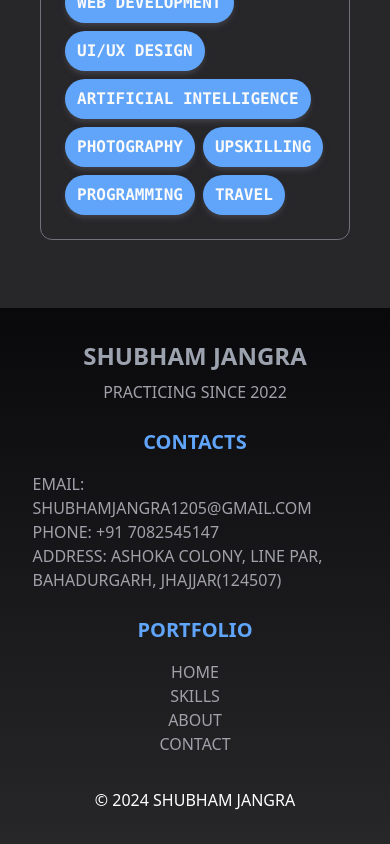
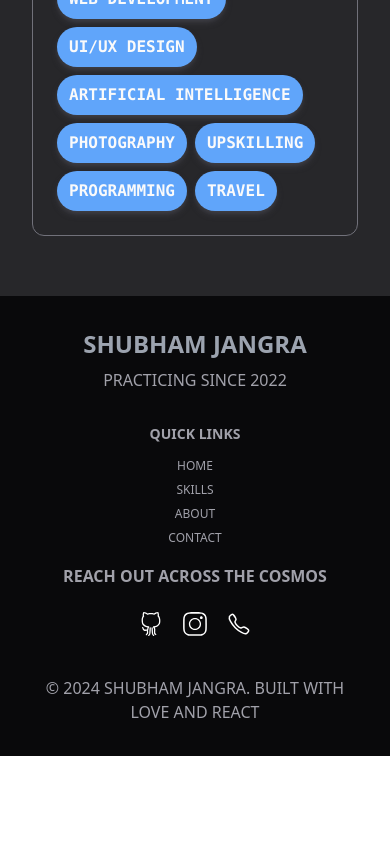
Before and after one commit to shubhamjangra-1234/portfolio, a React (Vite) app: page /main in a window 390 px wide. Shown: the part 1019-1863 px from the top of the page. After the commit the page ends 1775 px from the top, so only its background shows below. Built offline with nearby package versions, Linux system fonts and the light colour scheme.

Commit message:
bug fixes

```diff
--- a/src/assets/components/Footer/Footer.jsx
+++ b/src/assets/components/Footer/Footer.jsx
@@ -1,10 +1,11 @@
-/* eslint-disable no-unused-vars */
-import React from "react";
-
+// /* eslint-disable no-unused-vars */
+// import React from "react";
+import { IoCallOutline } from "react-icons/io5";
+import { SlSocialInstagram, SlSocialGithub } from "react-icons/sl";
 function Footer() {
   return (
     <>
-      <footer className=" h-full bg-gradient-to-b from-zinc-950 to-zinc-800 to-zinc-750 text-white py-8 transition-all duration-300 ease-in-out">
+      <footer className=" h-full bg-zinc-950  text-white py-8 transition-all duration-300 ease-in-out">
         <div className="w-5/6  container mx-auto lg:ml-56 ">
           <div className="flex flex-wrap justify-between items-start">
             <div className="w-full sm:w-1/2  lg:w-1/3 mb-6 lg:mb-0">
@@ -15,7 +16,7 @@ function Footer() {
               </div>
               <p className="mt-2 text-zinc-400">Practicing since 2022</p>
             </div>
-            <div className="w-full sm:w-1/2 lg:w-1/3 mb-6 lg:mb-0">
+            {/* <div className="w-full sm:w-1/2 lg:w-1/3 mb-6 lg:mb-0">
               <h3 className="text-xl text-blue-400 font-semibold mb-4">
                 Contacts
               </h3>
@@ -30,21 +31,21 @@ function Footer() {
                   Address: Ashoka colony, line par, bahadurgarh, jhajjar(124507)
                 </li>
               </ul>
-            </div>
+            </div> */}
             <div className="w-full sm:w-1/2 lg:w-1/3">
-              <h3 className="text-xl text-blue-400 font-semibold mb-4">
-                Portfolio
+              <h3 className="text-sm font-bold text-zinc-400  my-2">
+               Quick Links
               </h3>
               <ul>
                 <li>
-                  <a href="/main" className="hover:text-gray-300 text-zinc-400">
+                  <a href="/main" className="hover:text-gray-300 text-xs text-zinc-400">
                     home
                   </a>
                 </li>
                 <li>
                   <a
                     href="/skills"
-                    className="hover:text-gray-300 text-zinc-400"
+                    className="hover:text-gray-300 text-xs text-zinc-400"
                   >
                     Skills
                   </a>
@@ -52,7 +53,7 @@ function Footer() {
                 <li>
                   <a
                     href="/about"
-                    className="hover:text-gray-300 text-zinc-400"
+                    className="hover:text-gray-300 text-xs text-zinc-400"
                   >
                     About
                   </a>
@@ -60,7 +61,7 @@ function Footer() {
                 <li>
                   <a
                     href="/contact"
-                    className="hover:text-gray-300 text-zinc-400"
+                    className="hover:text-gray-300 text-xs text-zinc-400"
                   >
                     contact
                   </a>
@@ -68,9 +69,29 @@ function Footer() {
               </ul>
             </div>
           </div>
-          <div className="mt-8 text-center">
-            <p>&copy; {new Date().getFullYear()} Shubham Jangra</p>
+
+          <div className="flex flex-col items-center">
+            <p className="text-zinc-400  font-bold my-4">Reach Out Across the cosmos</p>
+            <div className="flex space-x-4">
+
+              <ul className="social-media flex space-x-5 justify-evenly my-2">
+                                <a href="https://github.com/shubhamjangra-1234">
+                                  <SlSocialGithub className="text-2xl" />
+                                </a>
+                                <a href="https://www.instagram.com/ig.shubham.jangra/">
+                                  <SlSocialInstagram className="text-2xl" />
+                                </a>
+                                <a href="tel:7082545147" target="_blank">
+                                  <IoCallOutline className="text-2xl" />
+                                </a>
+                              </ul>
+
+            </div>
+            <div className="mt-8 text-center">
+              <p className="text-zinc-400">&copy; {new Date().getFullYear()} Shubham Jangra. Built with love  and React</p>
+            </div>
           </div>
+
         </div>
       </footer>
     </>
--- a/src/assets/components/Skills/Skills.jsx
+++ b/src/assets/components/Skills/Skills.jsx
@@ -85,7 +85,7 @@ function Skills() {
           <p className="text-zinc-300 text-left   text-sm font-sans">
             -&gt; I am trying to keep learning new Skills and technologies
           </p>
-          <div className="sm:col-span-2 p-6 rounded-xl border-zinc-500">
+          <div className="sm:col-span-2 py-4 px-2 rounded-xl border-zinc-500">
             <div className="">
               <div className="flex flex-wrap gap-2">
                 <li
@@ -188,7 +188,7 @@ function Skills() {
               </span>
             </li>
             <li className=" mx-2 ">
-              <h3 className="text-left w-fit bg-green-100  text-green-700 p-1 rounded-sm  px-2 font-bold font-mono  ">
+              <h3 className="text-left w-fit sm:text-sm bg-green-100  text-green-700 p-1 rounded-sm  px-2 font-bold font-mono  ">
                 Reactive Apps
               </h3>
               <h2 className="text-right  font-mono text-red-500 mr-0">90%</h2>
@@ -231,7 +231,7 @@ function Skills() {
               </span>
             </li>
             <li className=" mx-2 ">
-              <h3 className="text-left w-fit text-violet-700 bg-violet-100 p-1 rounded-sm px-2  font-bold font-mono  ">
+              <h3 className="text-left  sm:text-sm w-fit text-violet-700 bg-violet-100 p-1 rounded-sm px-2  font-bold font-mono  ">
                 Api Handeling
               </h3>
               <h2 className="text-right  font-mono text-red-500 mr-0">80%</h2>
--- a/src/assets/components/homepage/home.jsx
+++ b/src/assets/components/homepage/home.jsx
@@ -33,7 +33,7 @@ function IntroSection() {
                 animate={{ opacity: 1 }}
                 transition={{ duration: 1 }}
               >
-                <h1 className="text-left  overflow-hidden whitespace-nowrap text-xl sm:text-3xl md:text-4xl lg:text-4xl font-serif text-zinc-200">
+                <h1 className="text-left  overflow-hidden whitespace-nowrap text-2xl sm:text-3xl md:text-4xl lg:text-4xl font-serif text-zinc-200">
                   hi! Coders I am shubham.
                 </h1>
                 <p className="text-left mt-2 w-fit py-1 px-3 rounded-lg overflow-hidden bg-blue-100 whitespace-nowrap text-sm sm:text-xl md:text-sm lg:text-md mb-4 text-blue-500">
@@ -71,7 +71,7 @@ function IntroSection() {
               <div className="mt-5 lg:mt-10 w-full overflow-hidden">
                 <Slider />
               </div>
-              <div className="flex flex-wrap gap-4 justify-center items-center p-4">
+              <div className="flex flex-wrap gap-4 justify-center items-center p-2">
                 <div>
                   <div className="p-6 rounded-xl border border-zinc-500">
                     <ul className="space-y-2">
```
Also changed, not shown: src/assets/components/Navbar/navbar.jsx (+18 -18 lines), src/assets/components/contact/Contact.jsx (+52 -38 lines).
